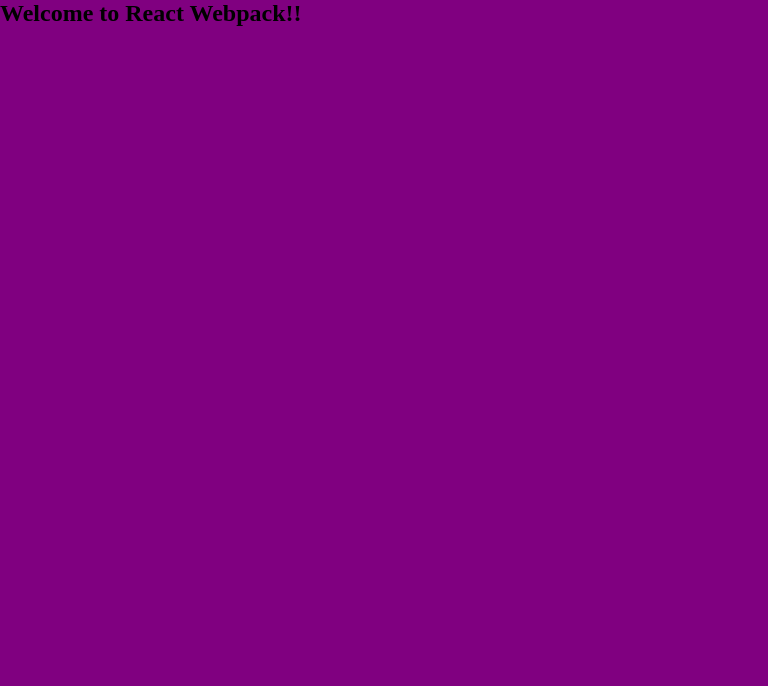
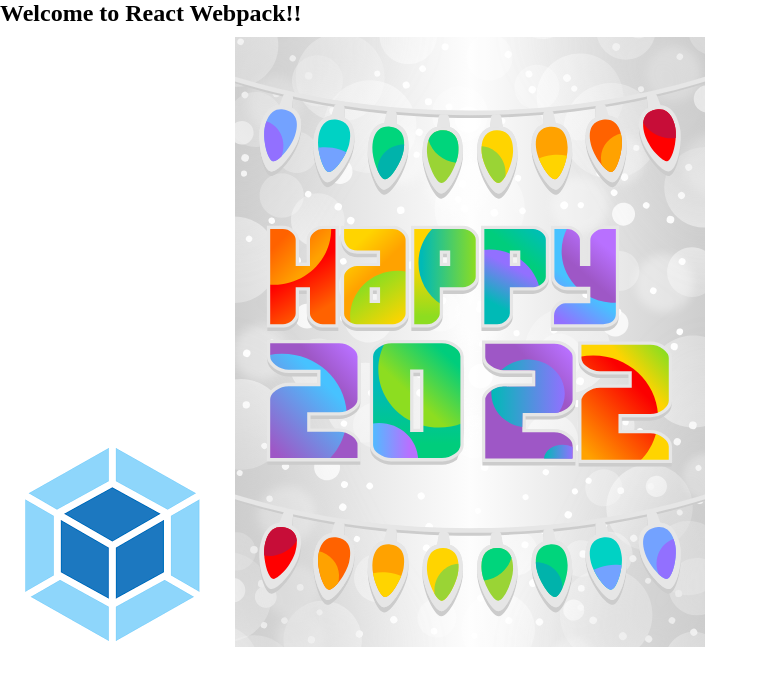
Before and after one commit to naveenkarthika/webpack-react, a React app: page / in a window 1280 px wide. Shown: the top 686 px of the page, without its empty margins (0-768 px from the left). Built offline with nearby package versions, Linux system fonts and the light colour scheme.

Commit message:
image & svg file support added

```diff
--- a/src/App.jsx
+++ b/src/App.jsx
@@ -1,9 +1,17 @@
 import React from 'react';
+import Image from './images/webpack.png'
+import svg from './images/happy.svg'
 
 function App() {
     return (
-        <div>
-            <h2>Welcome to React Webpack!!</h2>
+        <div className="app">
+            <header>
+                <h2>Welcome to React Webpack!!</h2>
+            </header>
+            <section>
+                <img src={Image} alt="no image" />
+                <img src={svg} alt="no image" />
+            </section>
         </div>
     )
 }
--- a/src/main.css
+++ b/src/main.css
@@ -2,5 +2,4 @@
     padding: 0;
     margin: 0;
     box-sizing: border-box;
-    background-color: purple;
 }
--- a/webpack.dev.js
+++ b/webpack.dev.js
@@ -32,6 +32,10 @@
                     'style-loader', // Inject style into dom
                     'css-loader' // Turns css into js
                 ] // load reverse oreder
+            },
+            {
+                test: /\.(png|gif|jpe?g|svg)$/i,
+                type: 'asset/resource',
             }
         ]
     },
```
Also changed, not shown: webpack.prod.js (+8 -1 lines), src/images/happy.svg (added), src/images/webpack.png (added).
